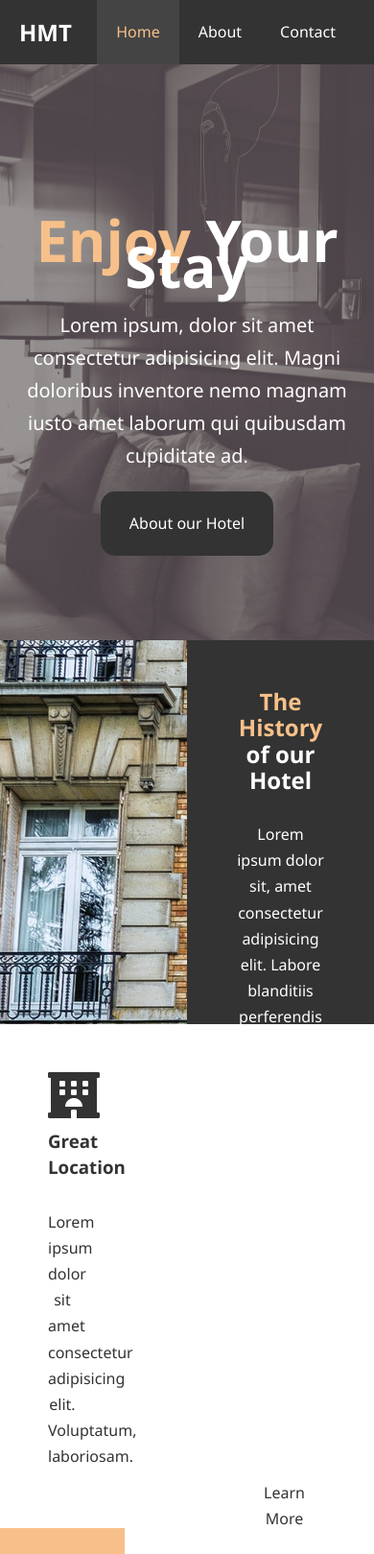
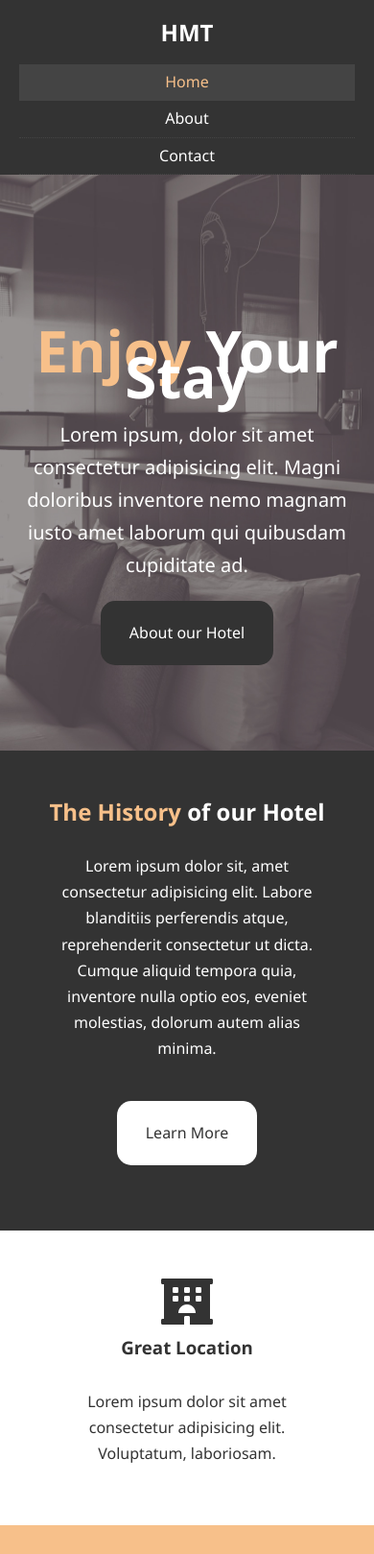
Before and after one commit to mxavier91/hotel-site, a plain HTML site: page index.html in a window 390 px wide. Shown: the top 1619 px of the page at 96% size. Drawn offline with Linux system fonts and the light colour scheme.

Commit message:
Began to make the site responsive. Completed the Home page. Need to complete the About and Contact section.

```diff
--- a/about.html
+++ b/about.html
@@ -5,6 +5,7 @@
   <meta name="viewport" content="width=device-width, initial-scale=1.0">
   <meta http-equiv="X-UA-Compatible" content="ie=edge">
   <link rel="stylesheet" href="/css/style.css">
+  <link rel="stylesheet" media="screen and (max-width: 768px)" href="/css/mobile.css">
   <title>Hotel MT | About</title>
 </head>
 <body>
--- /dev/null
+++ b/css/mobile.css
@@ -0,0 +1,44 @@
+#navbar .logo {
+  float: none;
+  text-align: center;
+}
+
+#navbar ul, #navbar li {
+  float: none;
+}
+
+#navbar ul li a {
+  padding: 5px;
+  border-bottom: #444 dotted 1px;
+}
+
+/* Home-Info */
+
+#info-section {
+  height: 500px;
+}
+
+#info-section .info-image {
+  display: none;
+}
+
+#info-section .info-content {
+  float: none;
+  width: 100%;
+}
+
+
+/* Feature/Contact Boxes */
+
+.box {
+  float: none;
+  width: 100%;
+}
+
+/* About Info */
+
+#about-info .info-right,
+#about-info .info-left {
+  float: none;
+  width: 100%;
+}
--- a/css/style.css
+++ b/css/style.css
@@ -104,7 +104,7 @@ p {
   color: #fff;
 }
 
-#navbar h1 {
+#navbar .logo {
   float: left;
   padding-top: 20px;
 }
@@ -179,10 +179,6 @@ p {
 }
 
 /* Feature Section */
-
-#feature-section {
-  height: 400px;
-}
 
 #feature-section .location {
   float: left;
--- a/index.html
+++ b/index.html
@@ -6,6 +6,7 @@
   <meta http-equiv="X-UA-Compatible" content="ie=edge">
   <link rel="stylesheet" href="https://use.fontawesome.com/releases/v5.7.0/css/all.css" integrity="sha384-lZN37f5QGtY3VHgisS14W3ExzMWZxybE1SJSEsQp9S+oqd12jhcu+A56Ebc1zFSJ" crossorigin="anonymous">
   <link rel="stylesheet" href="/css/style.css">
+  <link rel="stylesheet" media="screen and (max-width: 768px)" href="/css/mobile.css">
   <title>Hotel MT | Welcome</title>
 </head>
 <body>
```
Also changed, not shown: contact.html (+1 -0 lines).
